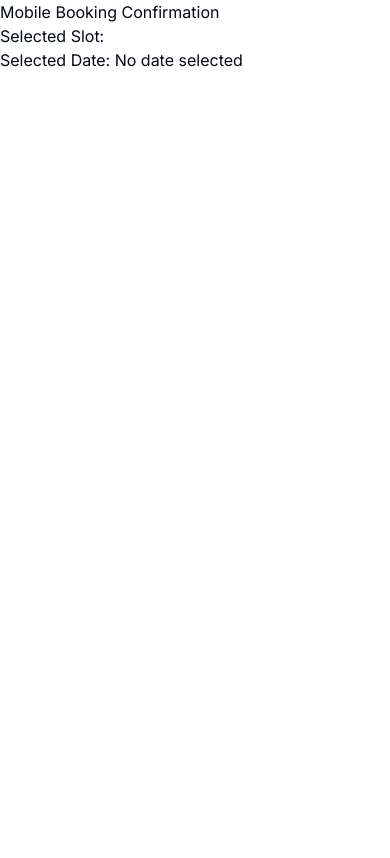
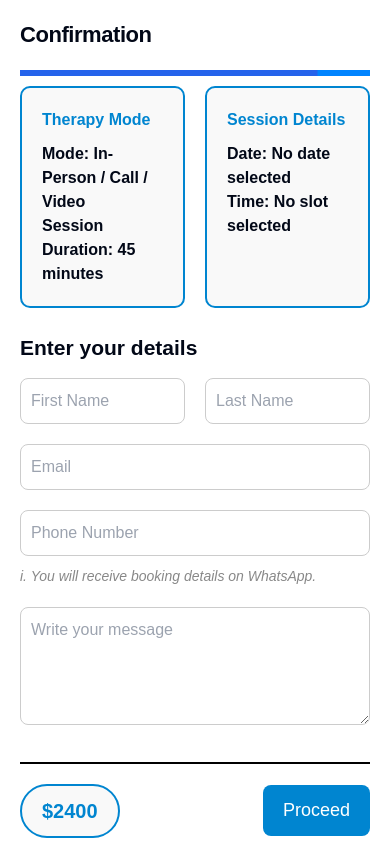
Before and after one commit to ZenStreet-ai/Client-Profile, a Next.js app: page /booking/bookingConfirmation in a window 390 px wide. Built offline with nearby package versions, Linux system fonts and the light colour scheme.

Commit message:
mobile confirmation stable

```diff
--- a/src/app/booking/[id]/components/ButtonGroupComponent.tsx
+++ b/src/app/booking/[id]/components/ButtonGroupComponent.tsx
@@ -423,7 +423,7 @@ const ButtonGroupComponent = ({ params }: { params: { id: string } }) => {
         <>
           <button
             onClick={()=>{
-              router.push('/bookingConfirmation');
+              router.push('/booking/bookingConfirmation');
             }}
             className={`buttonProceed ${!(slot && date) ? 'buttonDisabled' : ''}`} // Disable if either slot or date is not selected
             disabled={!(slot && date)} // Disable button if both slot and date are not selected
--- a/src/app/booking/bookingConfirmation/page.jsx
+++ b/src/app/booking/bookingConfirmation/page.jsx
@@ -1,14 +1,239 @@
-// MobileBookingConfirmation.js
-import React from 'react';
+'use client';
+
+import React, { useState } from 'react';
+import { Progress } from "@/components/ui/progress"
 
 const MobileBookingConfirmation = ({ selectedSlot, selectedDate }) => {
+  const [formData, setFormData] = useState({
+    firstName: '',
+    lastName: '',
+    email: '',
+    phoneNumber: '',
+    message: '',
+  });
+
+  const handleChange = (e) => {
+    const { name, value } = e.target;
+    setFormData({
+      ...formData,
+      [name]: value,
+    });
+  };
+
+  const handleProceed = () => {
+    // Handle the proceed action
+    console.log('Proceeding with booking', formData);
+  };
+
   return (
-    <div>
-      <h1>Mobile Booking Confirmation</h1>
-      <p>Selected Slot: {selectedSlot}</p>
-      <p>Selected Date: {selectedDate ? selectedDate.toDateString() : 'No date selected'}</p>
+    <div style={{ padding: '20px', fontFamily: 'Poppins, sans-serif' }}>
+      {/* Left-Aligned Larger Confirmation Header */}
+      <h1 style={confirmationHeadingStyle}>Confirmation</h1>
+
+      {/* Progress Bar */}
+      <Progress value={85} className="w-[60%]" style={progressBarStyle} />
+
+      {/* Therapy Mode and Session Details in the same row */}
+      <div style={{ display: 'flex', flexDirection: 'row', gap: '20px', marginBottom: '30px' }}>
+        {/* Therapy Mode Box */}
+        <div style={{ flex: 1, border: '2px solid #0085D0', borderRadius: '10px', padding: '20px', backgroundColor: '#f9f9f9' }}>
+          <h2 style={{ fontWeight: '600', marginBottom: '10px', color: '#0085D0' }}>Therapy Mode</h2>
+          <p style={{ fontWeight: 'bold' }}>Mode: In-Person / Call / Video</p>
+          <p style={{ fontWeight: 'bold' }}>Session Duration: 45 minutes</p>
+        </div>
+
+        {/* Date and Time Box */}
+        <div style={{ flex: 1, border: '2px solid #0085D0', borderRadius: '10px', padding: '20px', backgroundColor: '#f9f9f9' }}>
+          <h2 style={{ fontWeight: '600', marginBottom: '10px', color: '#0085D0' }}>Session Details</h2>
+          <p style={{ fontWeight: 'bold' }}>Date: {selectedDate ? selectedDate.toDateString() : 'No date selected'}</p>
+          <p style={{ fontWeight: 'bold' }}>Time: {selectedSlot || 'No slot selected'}</p>
+        </div>
+      </div>
+
+      {/* Enter Your Details Heading */}
+      <h2 style={enterDetailsHeadingStyle}>Enter your details</h2>
+
+      {/* Form */}
+      <form>
+        <div style={{ display: 'flex', gap: '20px', marginBottom: '20px' }}>
+          {/* First Name */}
+          <input
+            type="text"
+            name="firstName"
+            placeholder="First Name"
+            value={formData.firstName}
+            onChange={handleChange}
+            style={inputStyle}
+            required
+          />
+
+          {/* Last Name */}
+          <input
+            type="text"
+            name="lastName"
+            placeholder="Last Name"
+            value={formData.lastName}
+            onChange={handleChange}
+            style={inputStyle}
+            required
+          />
+        </div>
+
+        {/* Email */}
+        <div style={{ marginBottom: '20px' }}>
+          <input
+            type="email"
+            name="email"
+            placeholder="Email"
+            value={formData.email}
+            onChange={handleChange}
+            style={inputStyleFullWidth}
+            required
+          />
+        </div>
+
+        {/* Phone */}
+        <div style={{ marginBottom: '10px' }}>
+          <input
+            type="tel"
+            name="phoneNumber"
+            placeholder="Phone Number"
+            value={formData.phoneNumber}
+            onChange={handleChange}
+            style={inputStyleFullWidth}
+            required
+          />
+        </div>
+
+        {/* Additional Information */}
+        <p style={{ marginBottom: '20px', fontSize: '14px', fontStyle: 'italic', color: '#888' }}>
+          i. You will receive booking details on WhatsApp.
+        </p>
+
+        {/* Message Textarea */}
+        <div style={{ marginBottom: '30px' }}>
+          <textarea
+            name="message"
+            placeholder="Write your message"
+            value={formData.message}
+            onChange={handleChange}
+            style={textareaStyle}
+            rows="4"
+            required
+          />
+        </div>
+
+        {/* Horizontal Line */}
+        <hr style={horizontalRuleStyle} />
+
+        {/* Price with Rounded Rectangle and Proceed Button */}
+        <div style={{ display: 'flex', justifyContent: 'space-between', alignItems: 'center' }}>
+          <div style={priceContainerStyle}>
+            <p style={priceTextStyle}>$2400</p>
+          </div>
+          <button
+            type="button"
+            onClick={handleProceed}
+            style={proceedButtonStyle}
+          >
+            Proceed
+          </button>
+        </div>
+      </form>
     </div>
   );
 };
 
+// Larger Confirmation Heading Style
+const confirmationHeadingStyle = {
+  fontSize: '22px', // Increased font size
+  fontWeight: '700',
+  lineHeight: '30px',
+  letterSpacing: '-0.02em',
+  textAlign: 'left',
+  marginBottom: '20px',
+};
+
+// Typography for Enter Your Details Heading
+const enterDetailsHeadingStyle = {
+  fontSize: '21px',
+  fontWeight: '550',
+  lineHeight: '19.92px',
+  textAlign: 'left',
+  marginBottom: '20px',
+};
+
+// Common styles for input fields
+const inputStyle = {
+  width: '100%',
+  padding: '10px',
+  fontSize: '16px',
+  borderRadius: '8px',
+  border: '1px solid #ccc',
+  boxSizing: 'border-box',
+  color: 'black', // Black placeholder text
+};
+
+const inputStyleFullWidth = {
+  width: '100%',
+  padding: '10px',
+  fontSize: '16px',
+  borderRadius: '8px',
+  border: '1px solid #ccc',
+  boxSizing: 'border-box',
+  color: 'black', // Black placeholder text
+};
+
+const textareaStyle = {
+  width: '100%',
+  padding: '10px',
+  fontSize: '16px',
+  borderRadius: '8px',
+  border: '1px solid #ccc',
+  boxSizing: 'border-box',
+  color: 'black', // Black placeholder text
+};
+
+// Style for the Proceed Button
+const proceedButtonStyle = {
+  padding: '12px 20px',
+  backgroundColor: '#0085D0',
+  color: 'white',
+  fontSize: '18px',
+  fontWeight: '500',
+  border: 'none',
+  borderRadius: '8px',
+  cursor: 'pointer',
+};
+
+// Style for Price Container with Circular Ends
+const priceContainerStyle = {
+  padding: '10px 20px',
+  backgroundColor: '#f9f9f9',
+  border: '2px solid #0085D0',
+  borderRadius: '50px', // Circular ends for the rectangle
+  display: 'flex',
+  justifyContent: 'center',
+  alignItems: 'center',
+};
+
+const priceTextStyle = {
+  fontWeight: '600',
+  fontSize: '20px',
+  color: '#0085D0',
+};
+
+// Style for the Horizontal Rule
+const horizontalRuleStyle = {
+  marginBottom: '20px',
+  borderTop: '2px solid black', // Black line for the horizontal rule
+};
+
+// Style for the Progress Bar
+const progressBarStyle = {
+  marginBottom: '10px',
+  height: '6px', // 6px height
+  borderRadius: '0px', // Square edges
+};
+
 export default MobileBookingConfirmation;
```
